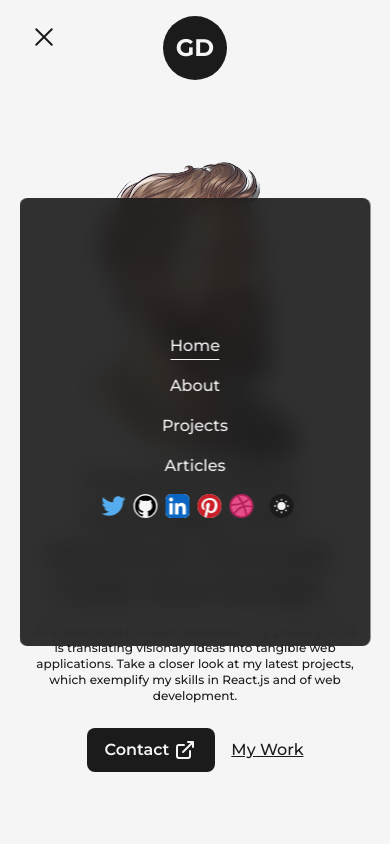
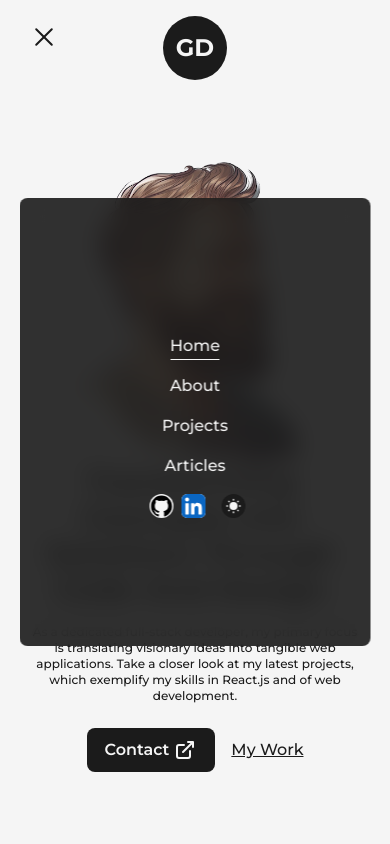
Before and after one commit to GuyDahn/guy-dev-2023, a Next.js app: page / in a window 390 px wide. Both pictures are taken after a click on the button 44 px from the left and 37 px from the top of the page. Shown: the top 844 px of the page. Built offline with nearby package versions, Linux system fonts and the light colour scheme.

Commit message:
respon menu fixed

```diff
--- a/src/components/NavBar.js
+++ b/src/components/NavBar.js
@@ -209,7 +209,7 @@ const NavBar = () => {
           </nav>
 
           <nav className='flex items-center justify-center flex-wrap mt-2'>
-            <motion.a
+            {/* <motion.a
               href='https://twitter.com'
               target={'_blank'}
               whileHover={{ y: -2 }}
@@ -217,9 +217,9 @@ const NavBar = () => {
               className='w-6 mr-3 sm:mx-1'
             >
               <TwitterIcon />
-            </motion.a>
+            </motion.a> */}
             <motion.a
-              href='https://twitter.com'
+              href='https://github.com/GuyDahn'
               target={'_blank'}
               className='w-6 mx-3 bg-light rounded-full dark:bg-dark sm:mx-1'
               whileHover={{ y: -2 }}
@@ -228,7 +228,7 @@ const NavBar = () => {
               <GithubIcon />
             </motion.a>
             <motion.a
-              href='https://twitter.com'
+              href='https://linkedin.com/in/guy-dahn/'
               target={'_blank'}
               className='w-6 mx-3 sm:mx-1'
               whileHover={{ y: -2 }}
@@ -236,7 +236,7 @@ const NavBar = () => {
             >
               <LinkedInIcon />
             </motion.a>
-            <motion.a
+            {/* <motion.a
               href='https://twitter.com'
               target={'_blank'}
               className='w-6 mx-3 bg-light rounded-full sm:mx-1'
@@ -244,8 +244,8 @@ const NavBar = () => {
               whileTap={{ scale: 0.9 }}
             >
               <PinterestIcon />
-            </motion.a>
-            <motion.a
+            </motion.a> */}
+            {/* <motion.a
               href='https://twitter.com'
               target={'_blank'}
               className='w-6 mx-3 sm:mx-1'
@@ -253,7 +253,7 @@ const NavBar = () => {
               whileTap={{ scale: 0.9 }}
             >
               <DribbbleIcon />
-            </motion.a>
+            </motion.a> */}
 
             <button
               onClick={() => setMode(mode === 'light' ? 'dark' : 'light')}
```
